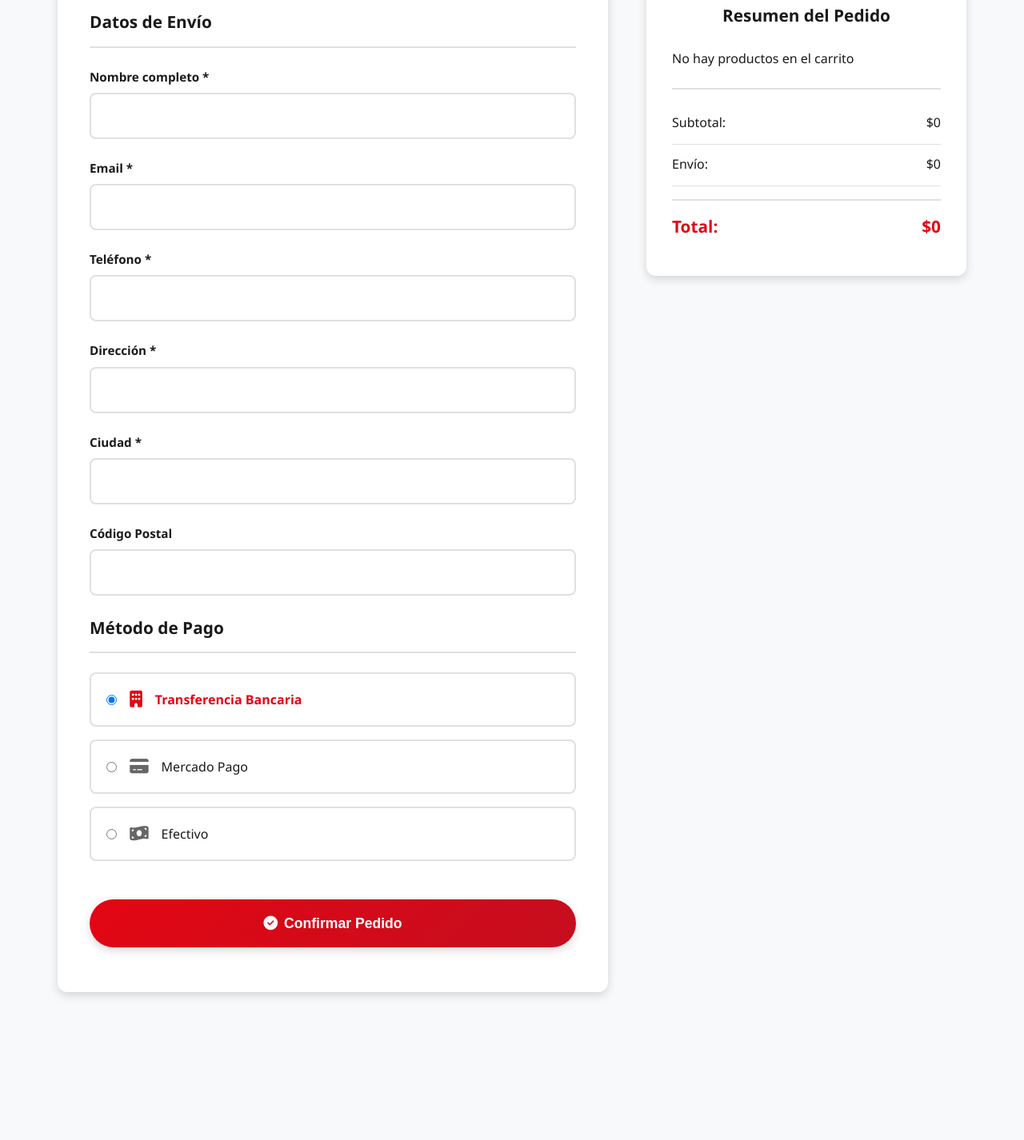
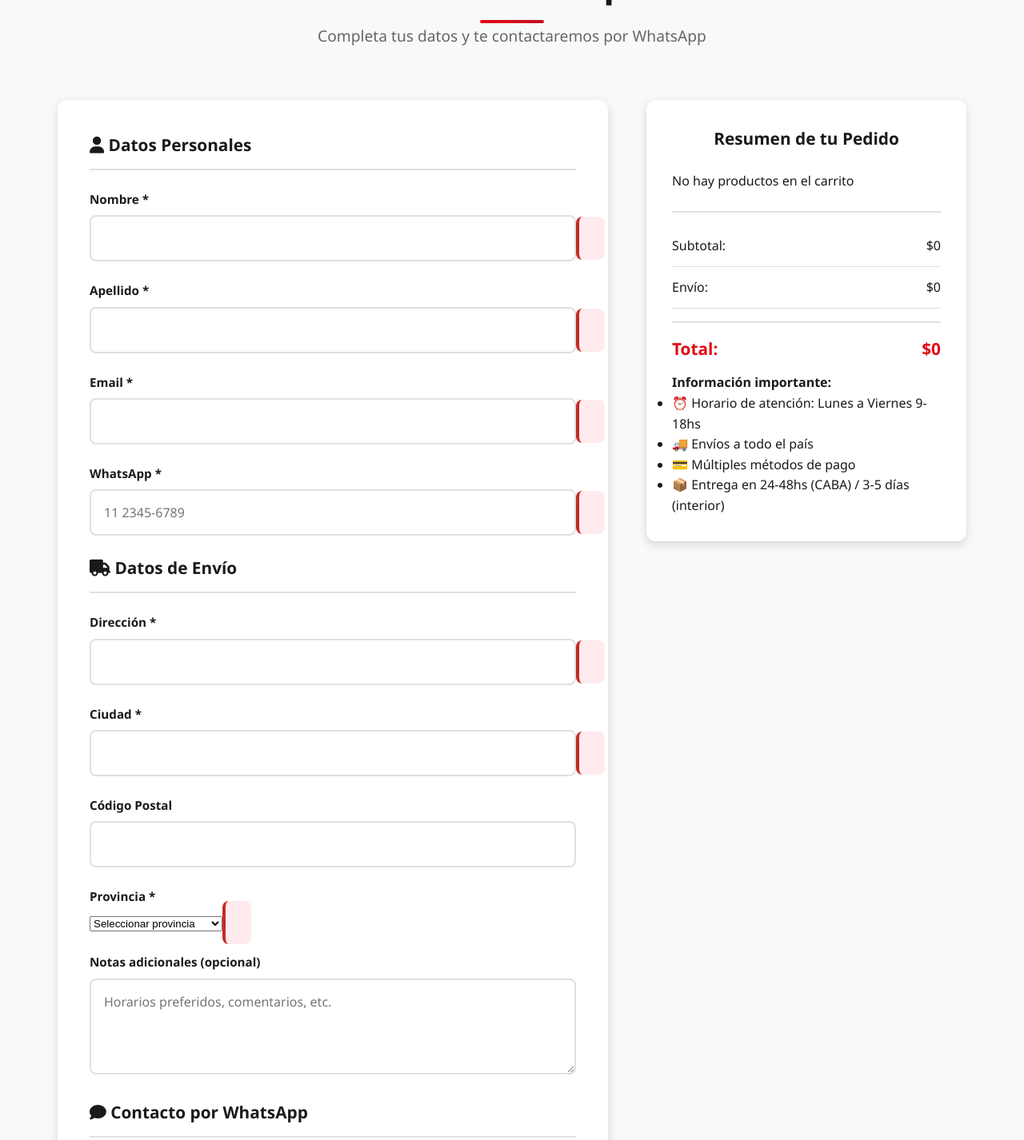
Before and after one commit to matiasluq-ux/Essen, a plain HTML site: page frontend/checkout.html in a window 1280 px wide. Shown: the part 323-1749 px from the top of the page at 80% size. Before the commit the page ends 1660 px from the top, so only its background shows below. Drawn offline with Linux system fonts and the light colour scheme; files whose address does not match are found by name.

Commit message:
Add files via upload

```diff
--- a/frontend/checkout.html
+++ b/frontend/checkout.html
@@ -3,7 +3,7 @@
 <head>
     <meta charset="UTF-8">
     <meta name="viewport" content="width=device-width, initial-scale=1.0">
-    <title>Checkout - Essen</title>
+    <title>Checkout - Essen Argentina</title>
     <link rel="stylesheet" href="css/style.css">
     <link rel="stylesheet" href="https://cdnjs.cloudflare.com/ajax/libs/font-awesome/6.4.0/css/all.min.css">
 </head>
@@ -19,73 +19,153 @@
                     <li><a href="/">Inicio</a></li>
                     <li><a href="/cart">Carrito</a></li>
                     <li><a href="/admin">Admin</a></li>
+                    <li><a href="/cart" class="cart-link">
+                        <i class="fas fa-shopping-cart"></i>
+                        <span class="cart-count">0</span>
+                    </a></li>
                 </ul>
             </nav>
         </div>
     </header>
 
     <main class="container">
+        <div class="checkout-progress">
+            <div class="progress-step active">
+                <div class="step-number">1</div>
+                <span>Carrito</span>
+            </div>
+            <div class="progress-step active">
+                <div class="step-number">2</div>
+                <span>Datos</span>
+            </div>
+            <div class="progress-step active">
+                <div class="step-number">3</div>
+                <span>WhatsApp</span>
+            </div>
+        </div>
+
         <div class="section-title">
             <h2>Finalizar Compra</h2>
-            <p>Completa tus datos para procesar el pedido</p>
+            <p>Completa tus datos y te contactaremos por WhatsApp</p>
         </div>
 
         <div class="checkout-container">
             <div class="checkout-form">
-                <h3>Datos de Envío</h3>
-                <form id="checkoutForm">
+                <form id="checkoutForm" class="checkout-form-content">
+                    <div class="form-section">
+                        <h3><i class="fas fa-user"></i> Datos Personales</h3>
+                        <div class="form-row">
                             <div class="form-group">
-                        <label for="name">Nombre completo *</label>
-                        <input type="text" id="name" required>
+                                <label for="firstName">Nombre *</label>
+                                <input type="text" id="firstName" name="firstName" required>
+                                <span class="error-message" id="firstNameError"></span>
                             </div>
                             <div class="form-group">
+                                <label for="lastName">Apellido *</label>
+                                <input type="text" id="lastName" name="lastName" required>
+                                <span class="error-message" id="lastNameError"></span>
+                            </div>
+                        </div>
+
+                        <div class="form-row">
+                            <div class="form-group">
                                 <label for="email">Email *</label>
-                        <input type="email" id="email" required>
+                                <input type="email" id="email" name="email" required>
+                                <span class="error-message" id="emailError"></span>
                             </div>
                             <div class="form-group">
-                        <label for="phone">Teléfono *</label>
-                        <input type="tel" id="phone" required>
+                                <label for="phone">WhatsApp *</label>
+                                <input type="tel" id="phone" name="phone" required
+                                       placeholder="11 2345-6789">
+                                <span class="error-message" id="phoneError"></span>
+                            </div>
+                        </div>
+                    </div>
+
+                    <div class="form-section">
+                        <h3><i class="fas fa-truck"></i> Datos de Envío</h3>
+                        <div class="form-group">
+                            <label for="address">Dirección *</label>
+                            <input type="text" id="address" name="address" required>
+                            <span class="error-message" id="addressError"></span>
+                        </div>
+
+                        <div class="form-row">
+                            <div class="form-group">
+                                <label for="city">Ciudad *</label>
+                                <input type="text" id="city" name="city" required>
+                                <span class="error-message" id="cityError"></span>
                             </div>
                             <div class="form-group">
-                        <label for="address">Dirección *</label>
-                        <input type="text" id="address" required>
+                                <label for="zipCode">Código Postal</label>
+                                <input type="text" id="zipCode" name="zipCode">
                             </div>
-                    <div class="form-group">
-                        <label for="city">Ciudad *</label>
-                        <input type="text" id="city" required>
-                    </div>
-                    <div class="form-group">
-                        <label for="zipcode">Código Postal</label>
-                        <input type="text" id="zipcode">
                         </div>
 
-                    <h3>Método de Pago</h3>
-                    <div class="payment-methods">
-                        <label class="payment-option">
-                            <input type="radio" name="payment" value="transferencia" checked>
-                            <i class="fas fa-building"></i>
-                            <span>Transferencia Bancaria</span>
-                        </label>
-                        <label class="payment-option">
-                            <input type="radio" name="payment" value="mercado-pago">
-                            <i class="fas fa-credit-card"></i>
-                            <span>Mercado Pago</span>
-                        </label>
-                        <label class="payment-option">
-                            <input type="radio" name="payment" value="efectivo">
-                            <i class="fas fa-money-bill-wave"></i>
-                            <span>Efectivo</span>
-                        </label>
+                        <div class="form-group">
+                            <label for="province">Provincia *</label>
+                            <select id="province" name="province" required>
+                                <option value="">Seleccionar provincia</option>
+                                <option value="CABA">Ciudad de Buenos Aires</option>
+                                <option value="BA">Buenos Aires</option>
+                                <option value="CAT">Catamarca</option>
+                                <option value="COR">Córdoba</option>
+                                <option value="ER">Entre Ríos</option>
+                                <option value="SFE">Santa Fe</option>
+                                <option value="MEN">Mendoza</option>
+                                <option value="TUC">Tucumán</option>
+                                <option value="SAL">Salta</option>
+                                <option value="JUJ">Jujuy</option>
+                                <option value="SDE">Santiago del Estero</option>
+                                <option value="CHA">Chaco</option>
+                                <option value="FOR">Formosa</option>
+                                <option value="MIS">Misiones</option>
+                                <option value="COR">Corrientes</option>
+                                <option value="RNE">Río Negro</option>
+                                <option value="NEU">Neuquén</option>
+                                <option value="CHU">Chubut</option>
+                                <option value="SCT">Santa Cruz</option>
+                                <option value="TDF">Tierra del Fuego</option>
+                                <option value="LPA">La Pampa</option>
+                                <option value="SLU">San Luis</option>
+                                <option value="SJU">San Juan</option>
+                                <option value="LRI">La Rioja</option>
+                            </select>
+                            <span class="error-message" id="provinceError"></span>
                         </div>
 
-                    <button type="submit" class="btn btn-checkout">
-                        <i class="fas fa-check-circle"></i> Confirmar Pedido
+                        <div class="form-group">
+                            <label for="notes">Notas adicionales (opcional)</label>
+                            <textarea id="notes" name="notes" rows="3" placeholder="Horarios preferidos, comentarios, etc."></textarea>
+                        </div>
+                    </div>
+
+                    <div class="form-section">
+                        <h3><i class="fas fa-comment"></i> Contacto por WhatsApp</h3>
+                        <div class="whatsapp-info">
+                            <div class="whatsapp-card">
+                                <i class="fab fa-whatsapp"></i>
+                                <div>
+                                    <h4>¡Te contactaremos por WhatsApp!</h4>
+                                    <p>Al completar el formulario, te redirigiremos a WhatsApp con el resumen de tu pedido para coordinar el pago y envío.</p>
+                                </div>
+                            </div>
+                        </div>
+                    </div>
+
+                    <div class="form-actions">
+                        <a href="/cart" class="btn btn-secondary">
+                            <i class="fas fa-arrow-left"></i> Volver al Carrito
+                        </a>
+                        <button type="submit" class="btn btn-whatsapp">
+                            <i class="fab fa-whatsapp"></i> Enviar por WhatsApp
                         </button>
+                    </div>
                 </form>
             </div>
 
             <div class="order-summary">
-                <h3>Resumen del Pedido</h3>
+                <h3>Resumen de tu Pedido</h3>
                 <div class="summary-items" id="orderItems">
                     <!-- Los items se cargarán con JavaScript -->
                 </div>
@@ -103,6 +183,16 @@
                         <span id="orderTotal">$0</span>
                     </div>
                 </div>
+
+                <div class="order-notes">
+                    <h4>Información importante:</h4>
+                    <ul>
+                        <li>⏰ Horario de atención: Lunes a Viernes 9-18hs</li>
+                        <li>🚚 Envíos a todo el país</li>
+                        <li>💳 Múltiples métodos de pago</li>
+                        <li>📦 Entrega en 24-48hs (CABA) / 3-5 días (interior)</li>
+                    </ul>
+                </div>
             </div>
         </div>
     </main>
```
Lines whose indentation alone changed are shown as unchanged.
